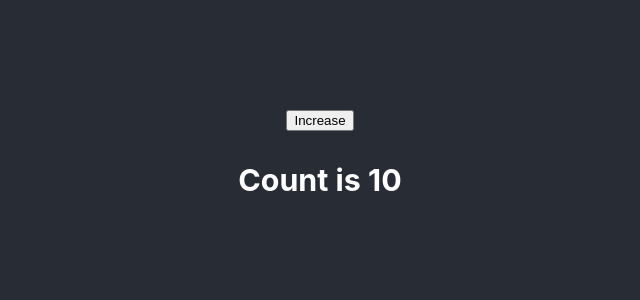
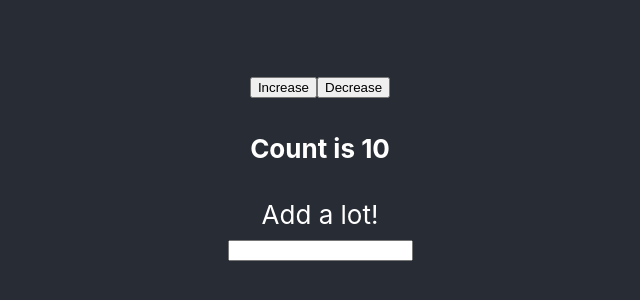
Before and after one commit to SandraFernandz/counter, a React (Create React App) app in the folder counter/: page / in a window 1280 px wide. Shown: the part 236-536 px from the top of the page, without its empty margins (320-960 px from the left). Built offline with nearby package versions, Linux system fonts and the light colour scheme.

Commit message:
undone hook

```diff
--- a/counter/src/components/CounterPage.js
+++ b/counter/src/components/CounterPage.js
@@ -1,11 +1,26 @@
-import { useCounter } from '../hooks/useCounter';
+import { useState, useEffect } from 'react';
 
 export const CounterPage = ({ initialCount }) => {
-  const { count, handleIncrement } = useCounter(initialCount);
+  const [count, setCount] = useState(initialCount);
+  useEffect(() => {
+    console.log(count);
+  }, [count]);
+  const handleIncrement = () => {
+    setCount(count + 1);
+  };
+  const handleDecrement = () => {
+    setCount(count - 1);
+  };
   return (
     <div>
       <button onClick={handleIncrement}>Increase</button>
-      <h3>Count is {count}</h3>
+      <button onClick={handleDecrement}>Decrease</button>
+      <h4>Count is {count}</h4>
+      <form>
+        <label>Add a lot!</label>
+        <br />
+        <input type="number" />
+      </form>
     </div>
   );
 };
```
